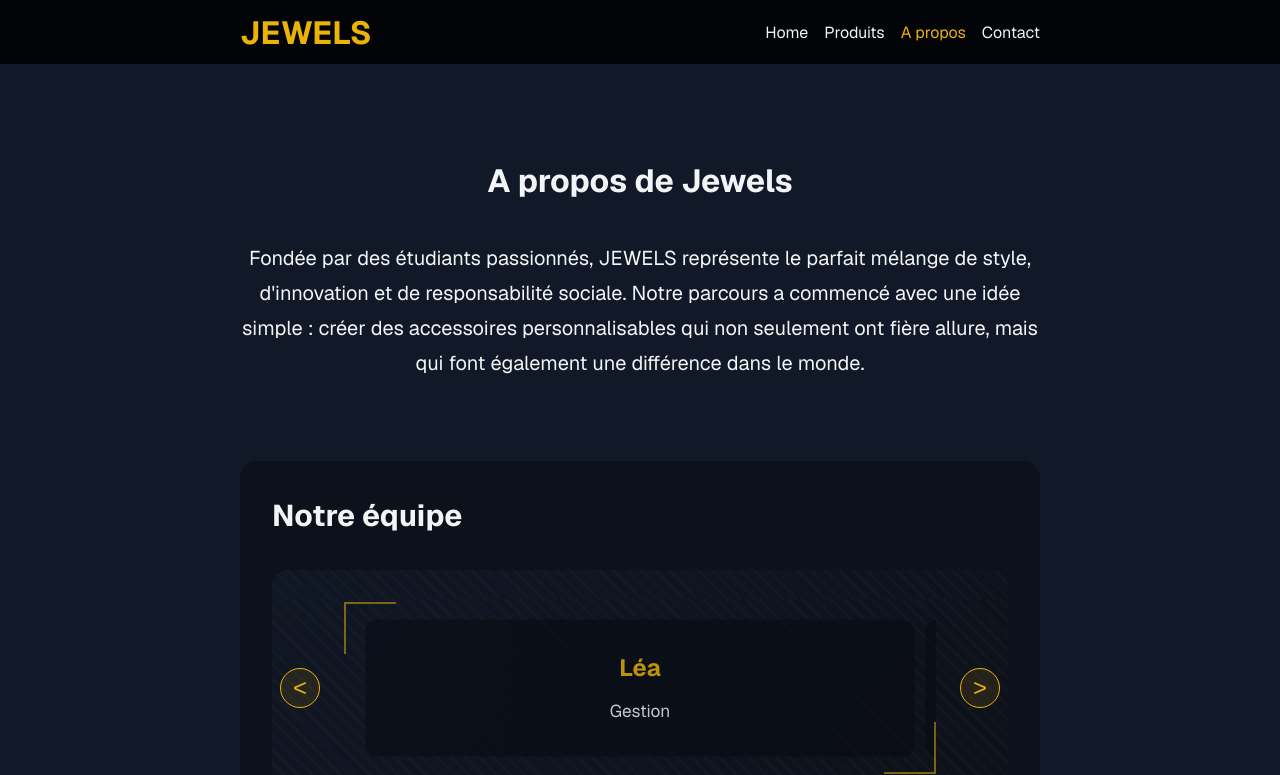
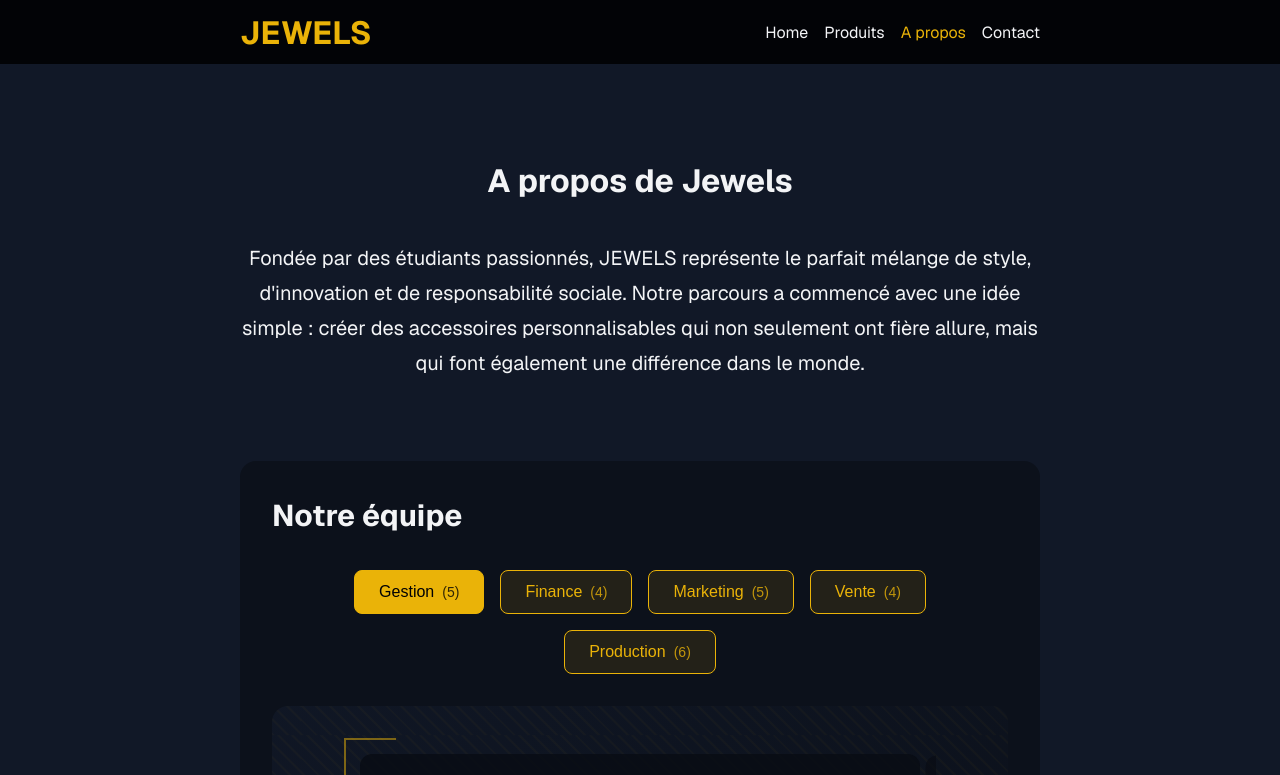
Before and after one commit to jsankare/college_louis_braille, a Next.js app: page /about in a window 1280 px wide. Shown: the top 775 px of the page. Built offline with nearby package versions, Linux system fonts and the light colour scheme.

Commit message:
update slider

```diff
--- a/src/app/components/ui/Slider.tsx
+++ b/src/app/components/ui/Slider.tsx
@@ -1,31 +1,74 @@
 'use client'
 
-import { useState } from 'react';
+import { useState, useMemo } from 'react';
 import styles from "./slider.module.css";
 
-interface SliderProps {
-    members: {
+interface Member {
     name: string;
     role: string;
-    }[];
+}
+
+interface SliderProps {
+    members: Member[];
 }
 
 export default function Slider({ members }: SliderProps) {
+    const [currentRole, setCurrentRole] = useState<string>('Gestion');
     const [currentIndex, setCurrentIndex] = useState(0);
+
+    // Group members by role
+    const roleGroups = useMemo(() => {
+        const groups: { [key: string]: Member[] } = {};
+        members.forEach(member => {
+            if (!groups[member.role]) {
+                groups[member.role] = [];
+            }
+            groups[member.role].push(member);
+        });
+        return groups;
+    }, [members]);
+
+    // Get unique roles
+    const roles = useMemo(() => Object.keys(roleGroups), [roleGroups]);
+
+    // Get current role members
+    const currentMembers = roleGroups[currentRole] || [];
 
     const nextSlide = () => {
         setCurrentIndex((prevIndex) =>
-            prevIndex === members.length - 1 ? 0 : prevIndex + 1
+            prevIndex === currentMembers.length - 1 ? 0 : prevIndex + 1
         );
     };
 
     const prevSlide = () => {
         setCurrentIndex((prevIndex) =>
-            prevIndex === 0 ? members.length - 1 : prevIndex - 1
+            prevIndex === 0 ? currentMembers.length - 1 : prevIndex - 1
         );
     };
 
+    // Reset current index when changing roles
+    const handleRoleChange = (role: string) => {
+        setCurrentRole(role);
+        setCurrentIndex(0);
+    };
+
     return (
+        <div className={styles.sliderContainer}>
+            <div className={styles.tabs}>
+                {roles.map((role) => (
+                    <button
+                        key={role}
+                        className={`${styles.tab} ${currentRole === role ? styles.activeTab : ''}`}
+                        onClick={() => handleRoleChange(role)}
+                    >
+                        {role}
+                        <span className={styles.memberCount}>
+                            ({roleGroups[role].length})
+                        </span>
+                    </button>
+                ))}
+            </div>
+
             <div className={styles.slider}>
                 <button className={styles.navButton} onClick={prevSlide}>&lt;</button>
                 <div className={styles.sliderContent}>
@@ -35,8 +78,11 @@ export default function Slider({ members }: SliderProps) {
                             transform: `translateX(-${currentIndex * 100}%)`
                         }}
                     >
-                    {members.map((member, index) => (
-                        <div key={index} className={styles.sliderItem}>
+                        {currentMembers.map((member, index) => (
+                            <div
+                                key={index}
+                                className={`${styles.sliderItem} ${index === currentIndex ? styles.active : ''}`}
+                            >
                                 <h3>{member.name}</h3>
                                 <p>{member.role}</p>
                             </div>
@@ -46,7 +92,7 @@ export default function Slider({ members }: SliderProps) {
                 <button className={styles.navButton} onClick={nextSlide}>&gt;</button>
 
                 <div className={styles.dots}>
-                {members.map((_, index) => (
+                    {currentMembers.map((_, index) => (
                         <button
                             key={index}
                             className={`${styles.dot} ${index === currentIndex ? styles.activeDot : ''}`}
@@ -55,5 +101,6 @@ export default function Slider({ members }: SliderProps) {
                     ))}
                 </div>
             </div>
+        </div>
     );
 }
--- a/src/app/components/ui/slider.module.css
+++ b/src/app/components/ui/slider.module.css
@@ -1,3 +1,46 @@
+.sliderContainer {
+    width: 100%;
+    display: flex;
+    flex-direction: column;
+    gap: 2rem;
+}
+
+.tabs {
+    display: flex;
+    gap: 1rem;
+    justify-content: center;
+    flex-wrap: wrap;
+    padding: 0 1rem;
+}
+
+.tab {
+    background: rgba(234, 179, 8, 0.1);
+    border: 1px solid var(--color-accent);
+    color: var(--color-accent);
+    padding: 0.75rem 1.5rem;
+    border-radius: 0.5rem;
+    cursor: pointer;
+    transition: all 0.3s ease;
+    font-size: 1rem;
+    display: flex;
+    align-items: center;
+    gap: 0.5rem;
+}
+
+.tab:hover {
+    background: rgba(234, 179, 8, 0.2);
+}
+
+.activeTab {
+    background: var(--color-accent);
+    color: var(--color-black);
+}
+
+.memberCount {
+    font-size: 0.875rem;
+    opacity: 0.8;
+}
+
 .slider {
     width: 100%;
     position: relative;
@@ -218,4 +261,9 @@
     .sliderItem p {
         font-size: 1rem;
     }
+
+    .tab {
+        padding: 0.5rem 1rem;
+        font-size: 0.875rem;
+    }
 }
```
Lines whose indentation alone changed are shown as unchanged.
